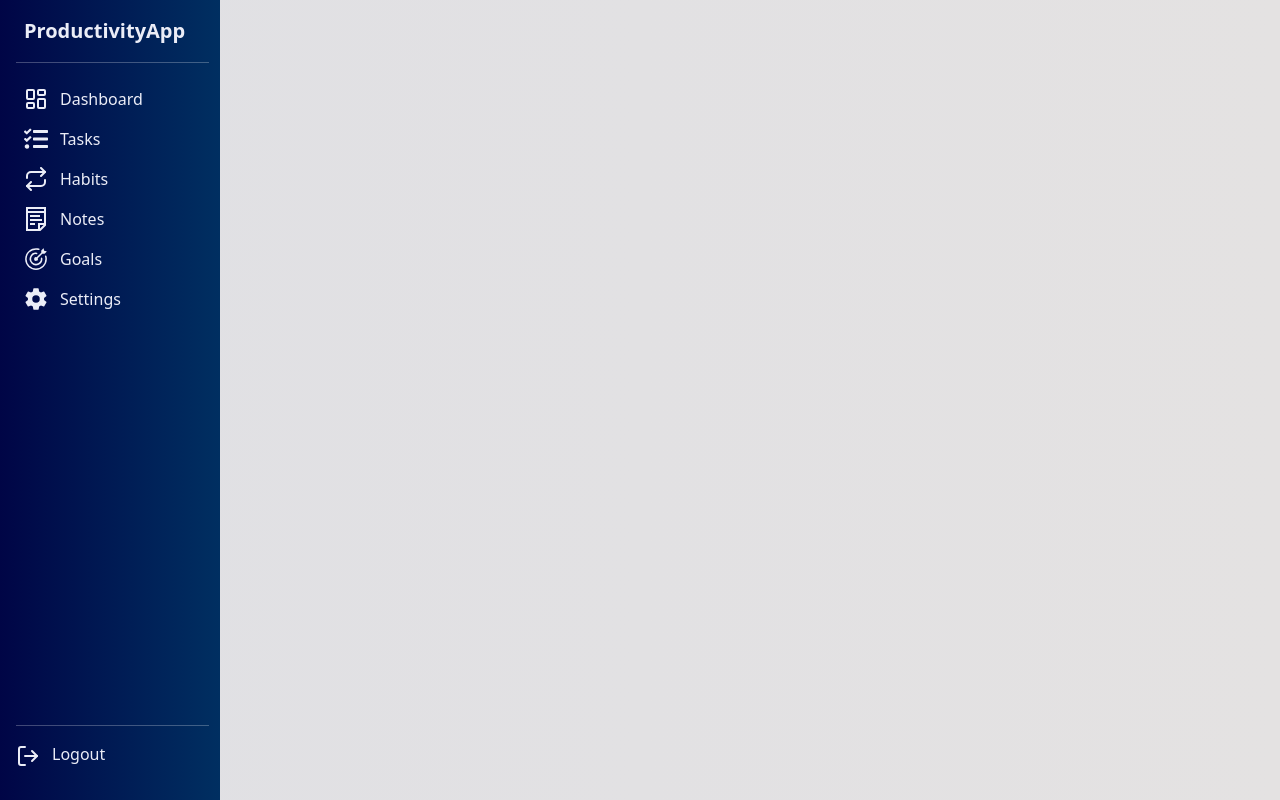
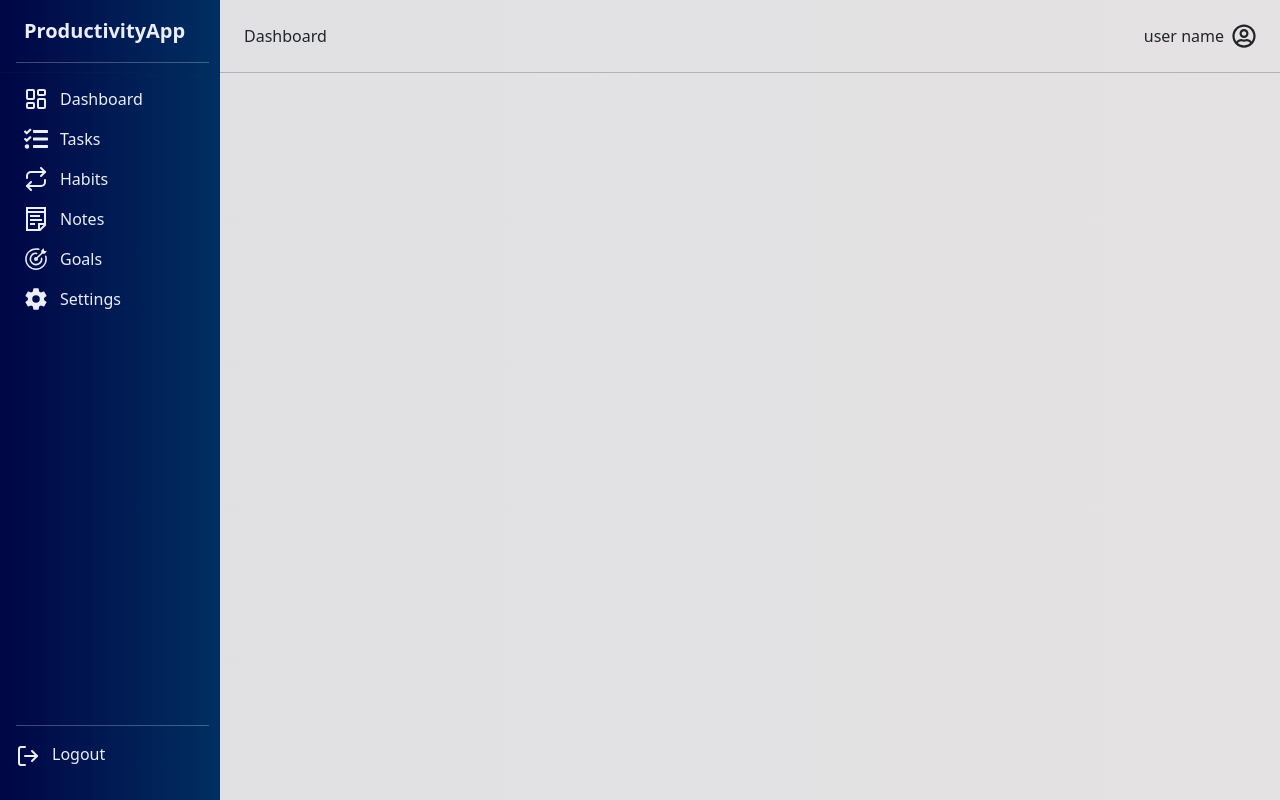
Before and after one commit to bartusrm7/ProductivityApp, a React (Vite) app in the folder Frontend/: page /dashboard in a window 1280 px wide. Built offline with nearby package versions, Linux system fonts and the light colour scheme; sample sign-in values are in the browser's storage.

Commit message:
create NavbarMenu.tsx, implement into Dashboard.tsx, style

```diff
--- a/Frontend/src/components/dashboard/Dashboard.tsx
+++ b/Frontend/src/components/dashboard/Dashboard.tsx
@@ -1,10 +1,12 @@
 import { Container } from "react-bootstrap";
-import Sidebar from "../Navigation/Sidebar";
+import Sidebar from "../navigation/Sidebar";
+import NavbarMenu from "../navigation/NavbarMenu";
 
 export default function Dashboard() {
 	return (
 		<>
 			<Sidebar />
+			<NavbarMenu pageName={"Dashboard"} />
 			<Container></Container>
 		</>
 	);
--- /dev/null
+++ b/Frontend/src/components/navigation/NavbarMenu.tsx
@@ -0,0 +1,16 @@
+import { FaRegUserCircle } from "react-icons/fa";
+
+export default function NavbarMenu({ pageName }) {
+	return (
+		<>
+			<div className='navbar-menu d-flex justify-content-between p-4'>
+				<div>{pageName}</div>
+				<div className='d-flex'>
+					<div className="me-2">user name</div>
+					<FaRegUserCircle size={24} />
+				</div>
+			</div>
+			<hr className='m-0 px-3' />
+		</>
+	);
+}
--- /dev/null
+++ b/Frontend/src/styles/components/navigation/navbar-menu.scss
@@ -0,0 +1,8 @@
+@use "../../global" as *;
+@use "../../mixins" as *;
+
+.navbar-menu {
+	@include min-width(1200px) {
+		margin-left: 220px;
+	}
+}
--- a/Frontend/src/styles/components/navigation/sidebar.scss
+++ b/Frontend/src/styles/components/navigation/sidebar.scss
@@ -2,6 +2,8 @@
 @use "../../mixins" as *;
 
 .sidebar {
+	position: absolute;
+	left: 0;
 	width: 220px;
 	background: $dark-blue;
 	@include min-width(1200px) {
--- a/Frontend/src/styles/main.scss
+++ b/Frontend/src/styles/main.scss
@@ -2,3 +2,4 @@
 @use "mixins" as *;
 @use "components/auth/auth.scss" as *;
 @use "components/navigation/sidebar.scss" as *;
+@use "components/navigation/navbar-menu.scss" as *;
```
Also changed, not shown: Frontend/src/components/navigation/Sidebar.tsx (renamed from Frontend/src/components/Navigation/Sidebar.tsx), Frontend/src/components/navigation/sidebarData.ts (renamed from Frontend/src/components/Navigation/sidebarData.ts).
